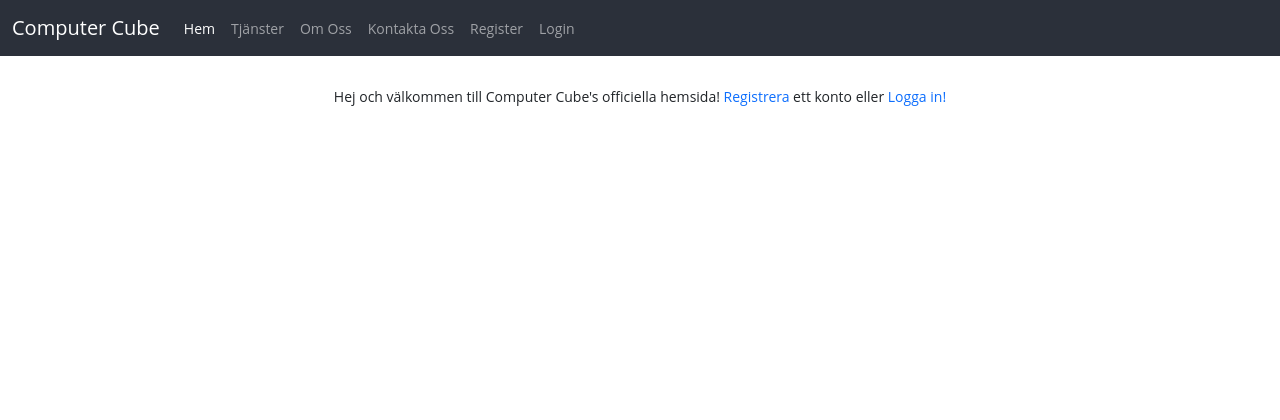
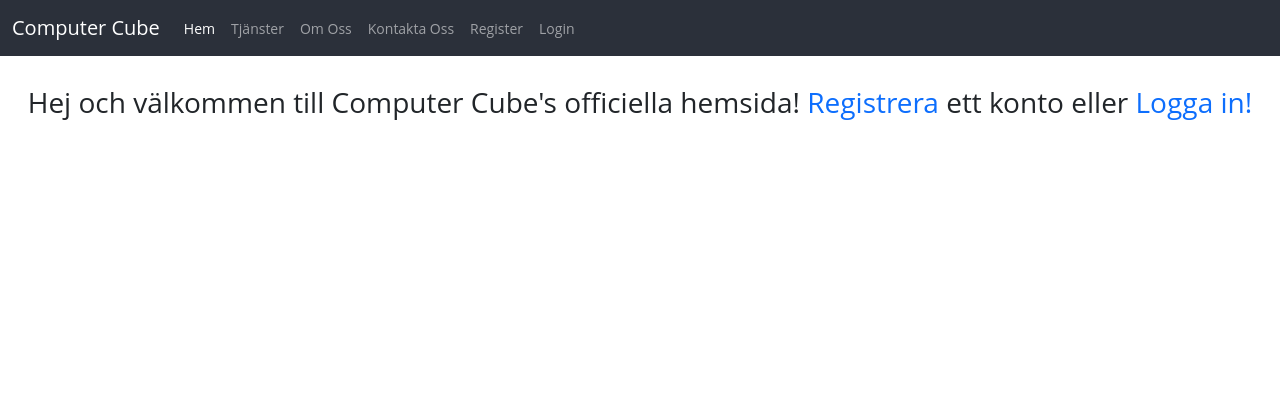
Before and after one commit to Paloftzer/Computer-Cube-Website, a Flask app: page / in a window 1280 px wide. Shown: the top 420 px of the page. Run offline with Flask 2, Linux system fonts and the light colour scheme.

Commit message:
Made home page text <h1> instead of <p>

```diff
--- a/Website/templates/main/index.html
+++ b/Website/templates/main/index.html
@@ -11,6 +11,6 @@
 
 {% block content %}
   <div class="text-center">
-    <p>Hej {% if not (current_user.is_authenticated) %} och välkommen till Computer Cube's officiella hemsida! <a class="underlineable" href="/register">Registrera</a> ett konto eller <a class="underlineable" href="/login">Logga in!</a> {% else %} {{ current_user.username }}, och välkommen till Computer Cube's officiella hemsida! {% endif %}</p>
+    <h1 class="h3 mb-3 font-weight-normal">Hej {% if not (current_user.is_authenticated) %} och välkommen till Computer Cube's officiella hemsida! <a class="underlineable" href="/register">Registrera</a> ett konto eller <a class="underlineable" href="/login">Logga in!</a> {% else %} {{ current_user.username }}, och välkommen till Computer Cube's officiella hemsida! {% endif %}</h1>
   </div>
 {% endblock %}
```
